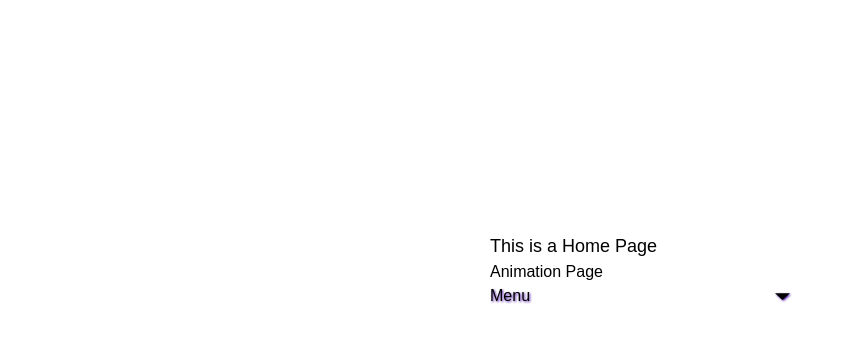
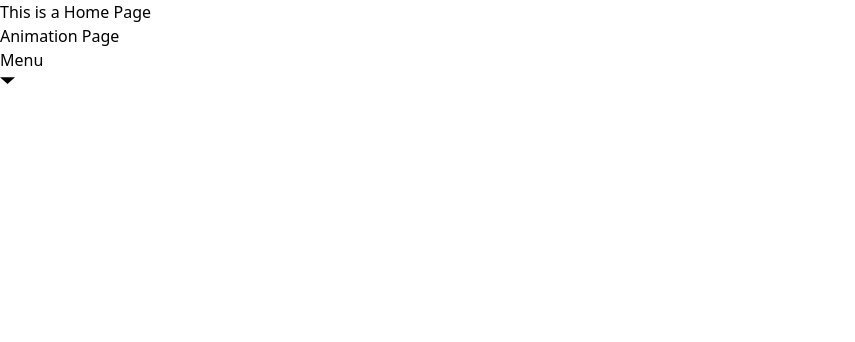
Before and after one commit to muhamash/react-framer-motions, a React (Vite) app in the folder interface/: page / in a window 1280 px wide. Shown: the top 342 px of the page, without its empty margins (0-855 px from the left). Built offline with nearby package versions, Linux system fonts and the light colour scheme.

Commit message:
stagger init

```diff
--- a/interface/src/components/stagger/Stagger.jsx
+++ b/interface/src/components/stagger/Stagger.jsx
@@ -1,6 +1,5 @@
 import { motion, stagger, useAnimate } from "framer-motion";
 import { useEffect, useState } from "react";
-import "./style.css";
 
 const staggerMenuItems = stagger(0.1, { startDelay: 0.15 });
 
@@ -44,10 +43,11 @@ export default function App() {
   const scope = useMenuAnimation(isOpen);
 
   return (
-    <nav className="menu" ref={scope}>
+    <nav className="bg-cyan-500 shadow-lg" ref={scope}>
       <motion.button
         whileTap={{ scale: 0.97 }}
-        onClick={() => setIsOpen(!isOpen)}
+        onClick={ () => setIsOpen( !isOpen ) }
+        className='bg-[#f0f8ff] flex  items-center justify-center my-2 px-3'
       >
         Menu
         <div className="arrow" style={{ transformOrigin: "50% 55%" }}>
--- a/interface/src/components/stagger/style.css
+++ /dev/null
@@ -1,157 +0,0 @@
-
-
-#root {
-  position: absolute;
-  top: 0;
-  left: 0;
-  bottom: 0;
-  right: 0;
-  display: flex;
-  align-items: center;
-  justify-content: center;
-}
-
-* {
-  font-family: sofia-pro, sans-serif;
-  font-weight: 400;
-  font-style: normal;
-  -webkit-font-smoothing: antialiased;
-}
-
-h1,
-h2,
-h3 {
-  font-family: sofia-pro, sans-serif;
-  font-weight: 600;
-  font-style: normal;
-}
-
-h1 {
-  font-size: 36px;
-  font-weight: 700;
-  letter-spacing: -1px;
-  line-height: 1.2;
-  text-align: center;
-  margin: 100px 0 40px;
-}
-
-h2 {
-  font-weight: 400;
-  margin: 50px 0 10px;
-}
-
-p {
-  margin: 0 0 30px 0;
-  font-size: 18px;
-}
-
-code {
-  font-family: input-mono, monospace;
-  font-weight: 400;
-  font-style: normal;
-}
-
-
-
-
-
-.menu {
-  filter: drop-shadow(1px 1px 1px #5116a9);
-  width: 300px;
-}
-
-ul {
-  display: flex;
-  flex-direction: column;
-  gap: 10px;
-  background: var(--accent);
-}
-
-li {
-  color: var(--background);
-  display: block;
-  transform-origin: -20px 50%;
-}
-
-ul,
-li {
-  list-style: none;
-  margin: 0;
-  padding: 10px;
-}
-
-button {
-  border: none;
-  border-radius: 10px;
-  padding: 10px 20px;
-  font-size: 18px;
-  font-weight: 700;
-  cursor: pointer;
-  width: 100%;
-  text-align: left;
-  margin-bottom: 10px;
-  display: flex;
-  justify-content: space-between;
-  align-items: center;
-}
-
-button path {
-  fill: var(--background);
-}
-
-input {
-  accent-color: var(--accent);
-}
-
-.controls {
-  display: flex;
-  flex-direction: column;
-  padding: 0;
-  padding-bottom: 50px;
-  align-items: center;
-}
-
-label {
-  display: flex;
-  align-items: center;
-  margin: 20px 0;
-}
-
-input[type="number"] {
-  border: 0;
-  border-bottom: 1px dotted var(--accent);
-  color: var(--accent);
-  margin-left: 10px;
-  background: var(--background);
-  width: 50px;
-}
-
-input[type="number"]:focus {
-  outline: none;
-  border-bottom: 2px solid var(--accent);
-}
-
-input[type="number"]::-webkit-inner-spin-button {
-  -webkit-appearance: none;
-}
-
-.example {
-  display: flex;
-  flex-direction: column;
-  align-items: center;
-  justify-content: flex-start;
-}
-
-.item {
-  width: 300px;
-  height: 300px;
-  display: flex;
-  align-items: flex-start;
-  justify-content: center;
-  background: var(--accent);
-  color: var(--background);
-  font-size: 240px;
-  line-height: 260px;
-  font-weight: 700;
-  border-radius: 30px;
-}
```
